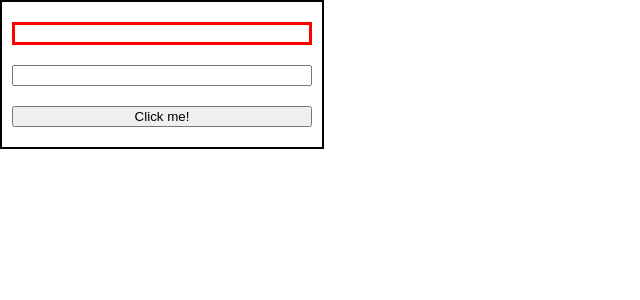
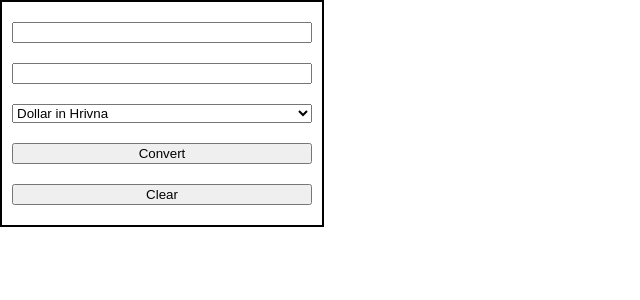
Before and after one commit to Lubov1506/remember, a React (Create React App) app: page / in a window 1280 px wide. Shown: the top 300 px of the page, without its empty margins (0-640 px from the left). Built offline with nearby package versions, Linux system fonts and the light colour scheme.

Commit message:
Convertation

```diff
--- a/src/App.js
+++ b/src/App.js
@@ -1,12 +1,12 @@
 import React from 'react'
 import './App.css'
-import SignInForm from './components/SignInForm'
+import CalculateForm from './components/CalculateForm'
 
 class App extends React.Component {
   render () {
     return (
       <>
-        <SignInForm />
+        <CalculateForm />
       </>
     )
   }
--- /dev/null
+++ b/src/components/CalculateForm/CalculateForm.css
@@ -0,0 +1,10 @@
+.form-container {
+    width: 300px;
+    border: 2px solid black;
+    display: flex;
+    flex-direction: column;
+    padding: 10px;
+}
+.form-container * {
+    margin: 10px 0;
+}
--- /dev/null
+++ b/src/components/CalculateForm/index.js
@@ -0,0 +1,60 @@
+import React, { Component } from 'react'
+import './CalculateForm.css'
+
+class CalculateForm extends React.Component {
+  constructor(props){
+      super(props);
+      this.state = {
+         dollar: "",
+         hrivna: "",
+         direction: 'dINh'
+      }
+      this.koefficient = 29.40;
+  }
+
+
+  handleInput = (event) => {
+      const {name, value} = event.target;
+              this.setState({
+                  [name]: value,
+              });
+      }
+
+  handleSubmit = (event) => {
+      event.preventDefault();
+      this.calculateMoney();
+  }
+
+  calculateMoney = () => {
+      const {dollar, hrivna, direction} = this.state;
+      if(direction === 'hINd') {
+          const summaInDollars = Math.floor(hrivna / this.koefficient);
+          this.setState({
+              dollar: summaInDollars
+          });
+      } else if (direction === 'dINh') {
+          const summaInHrivnas = Math.floor(dollar * this.koefficient);
+          this.setState({
+              hrivna: summaInHrivnas
+          });
+      }
+  }
+
+
+  render() {
+      return(
+          <form className="form-container" onSubmit={this.handleSubmit}>
+              <input type="text" value={this.state.dollar} name="dollar" onChange={this.handleInput} />
+              <input type="text" value={this.state.hrivna} name="hrivna"  onChange={this.handleInput}/>
+              <select value={this.state.direction} onChange={this.handleInput} name="direction">
+                  <option value='dINh'>Dollar in Hrivna</option>
+                  <option value='hINd'>Hrivna in Dollar</option>
+              </select>
+              <button type="submit">Convert</button>
+              <button type="reset">Clear</button>
+          </form>
+      )
+  }
+}
+
+export default CalculateForm;
```
